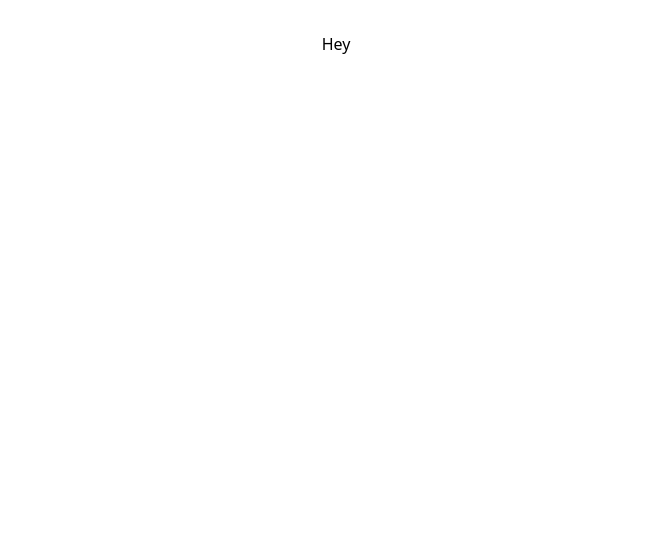
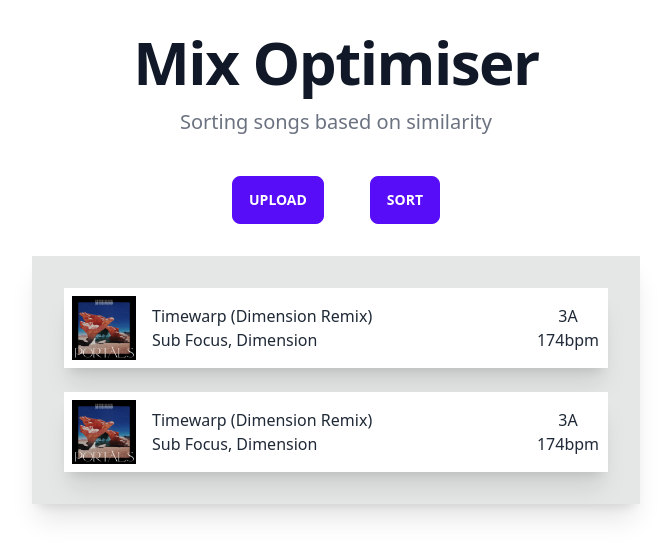
Before and after one commit to loukel/mix-optimiser, a React (Vite) app: page / in a window 1280 px wide. Shown: the top 558 px of the page, without its empty margins (304-975 px from the left). Built offline with nearby package versions, Linux system fonts and the light colour scheme.

Commit message:
Added daisyui, added UI and example songs

```diff
--- a/package.json
+++ b/package.json
@@ -9,6 +9,7 @@
     "preview": "vite preview"
   },
   "dependencies": {
+    "daisyui": "^2.46.0",
     "react": "^18.2.0",
     "react-dom": "^18.2.0"
   },
--- a/src/App.tsx
+++ b/src/App.tsx
@@ -1,9 +1,16 @@
 import './App.css'
+import Menu from './components/Menu'
+import SongList from './components/SongList'
 
 function App() {
   return (
     <div className="App">
-      Hey
+      <h1 className="mb-4 text-4xl font-extrabold tracking-tight leading-none text-gray-900 md:text-5xl lg:text-6xl dark:text-white">Mix Optimiser</h1>
+      <p className="text-lg font-normal text-gray-500 lg:text-xl dark:text-gray-400">Sorting songs based on similarity</p>
+      <div className="container flex items-center justify-center mt-10 flex-col">
+        <Menu />
+        <SongList />
+      </div>
     </div>
   )
 }
--- /dev/null
+++ b/src/components/Menu.tsx
@@ -0,0 +1,13 @@
+import SortButton from './SortButton';
+import UploadButton from './UploadButton'
+
+const Menu = () => {
+  return (
+    <div className="container flex justify-between w-52 mb-8">
+      <UploadButton />
+      <SortButton />
+    </div>
+  );
+}
+
+export default Menu;
--- /dev/null
+++ b/src/components/Song.tsx
@@ -0,0 +1,26 @@
+import album from '../assets/portals.png';
+
+interface SongProps {
+  name: string;
+  artists: string;
+  bpm: number;
+  songKey: string;
+}
+
+const Song = ({ name, artists, bpm, songKey }: SongProps) => {
+  return (
+    <div className="card bg-base-100 h-20 flex-row p-2 rounded-none shadow-xl mb-6 last:mb-0">
+      <img src={album} className="m-0" />
+      <div className="flex flex-col ml-4 grow text-left my-auto">
+        <div>{name}</div>
+        <div>{artists}</div>
+      </div>
+      <div className="flex flex-col ml-4 float-right w-16 my-auto">
+        <div>{songKey}</div>
+        <div>{bpm}bpm</div>
+      </div>
+    </div>
+  )
+}
+
+export default Song;
--- /dev/null
+++ b/src/components/SongList.tsx
@@ -0,0 +1,12 @@
+import Song from "./Song";
+
+const SongList = () => {
+  return (
+    <div className="card w-2/4 shadow-xl bg-base-300 rounded-none">
+      <Song name="Timewarp (Dimension Remix)" artists="Sub Focus, Dimension" bpm={174} songKey="3A"/>
+      <Song name="Timewarp (Dimension Remix)" artists="Sub Focus, Dimension" bpm={174} songKey="3A"/>
+    </div>
+   );
+}
+
+export default SongList;
--- /dev/null
+++ b/src/components/SortButton.tsx
@@ -0,0 +1,9 @@
+const SortButton = () => {
+  return (
+    <button className="btn btn-primary" disabled={false}>
+      Sort
+    </button>
+  );
+}
+
+export default SortButton;
--- /dev/null
+++ b/src/components/UploadButton.tsx
@@ -0,0 +1,9 @@
+const UploadButton = () => {
+  return (
+    <button className="btn btn-primary">
+      Upload
+    </button>
+  );
+}
+
+export default UploadButton;
--- a/tailwind.config.cjs
+++ b/tailwind.config.cjs
@@ -4,5 +4,15 @@ module.exports = {
   theme: {
     extend: {},
   },
-  plugins: [],
+  plugins: [require("daisyui")],
+  daisyui: {
+    styled: true,
+    themes: true,
+    base: true,
+    utils: true,
+    logs: true,
+    rtl: false,
+    prefix: "",
+    darkTheme: "dark",
+  },
 }
```
Also changed, not shown: src/assets/portals.png (added), 1 other file (tests, documents, lock files or other folders).
